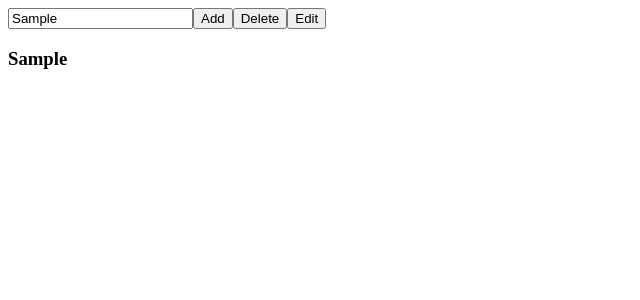
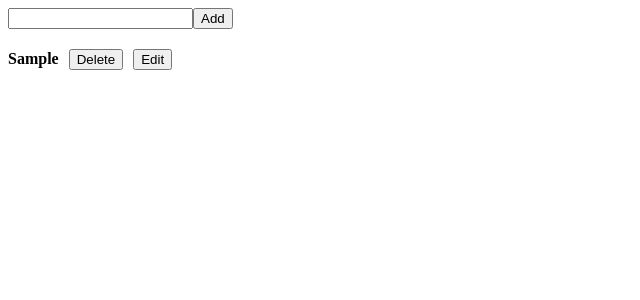
Before and after one commit to vartikadwivedi2005-code/Javascript_Vartika, a React (Vite) app in the folder lect_30/my-react-app/: page /contact in a window 1280 px wide. Both pictures are taken after typing "Sample" into the empty fields and a click on the button "Add". Shown: the top 300 px of the page, without its empty margins (0-640 px from the left). Built offline with nearby package versions, Linux system fonts and the light colour scheme.

Commit message:
UseReducer

```diff
--- a/lect_30/my-react-app/src/ToDoList.jsx
+++ b/lect_30/my-react-app/src/ToDoList.jsx
@@ -103,58 +103,89 @@
 // // export default ToDoList
 
 
-import React from 'react'
-import { useReducer } from 'react'
+import React, { useReducer } from 'react';
 
-const ToDoList = () => {
-  let initialData={
-    input:"",
-    todos:[]
-  }
-  function reducer(state,action){
-    if(action.type==="set_input"){
-      return {
-        ...state,input:action.payload
-      }
-    }
-    else if(action.type==="add_todo"){
-      return {
-        input:"",
-        todos:[...state.todos,state.input]
-      }
-    }
-    else if(action.type==="delete_todo"){
+const initialData = {
+    input: "",
+    todos: [],
+    index: null
+};
+
+function reducer(state, action) {
+    switch (action.type) {
+        case "SET_INP":
             return {
                 ...state,
-        todos: state.todos.filter((_, i) => i !== action.payload)
-      }
-    }
-    else if(action.type==="edit_todo"){
-      let updatedTodos = [...state.todos];
-      updatedTodos[action.payload] = state.input;
+                input: action.payload
+            };
+        case "ADD_TODO":
+            return {
+                ...state,
+                todos: [...state.todos, state.input],
+                input: ""
+            };
+        case "DELET_TODO":
+            return {
+                ...state,
+                todos: state.todos.filter((_, id) => id !== action.payload)
+            };
+        case "EDIT_TODO":
+            return {
+                ...state,
+                input: state.todos[action.payload],
+                index: action.payload
+            };
+        case "UPDATE_TODO": {
+            const updatedTodos = [...state.todos];
+            updatedTodos[state.index] = state.input;
             return {
                 ...state,
                 todos: updatedTodos,
-        input: ""
+                input: "",
+                index: null
+            };
+        }
+        default:
+            return state;
+    }
 }
 
+const Todo = () => {
+    const [state, dispatch] = useReducer(reducer, initialData);
+
+    function handleSubmit() {
+        if (state.input.trim() === "") return;
+
+        if (state.index !== null) {
+            dispatch({ type: "UPDATE_TODO" });
+        } else {
+            dispatch({ type: "ADD_TODO" });
+        }
     }
 
-    return state
-  }
-  let [state,dispatch]=  useReducer(reducer,initialData)
     return (
         <div>
-      <input onChange={(e)=>dispatch({type:"set_input",payload:e.target.value})}/>
-      <button onClick={()=>dispatch({type:"add_todo"})}>Add</button>
-      <button onClick={()=>dispatch({type:"delete_todo",payload:0})}>Delete</button>
-      <button onClick={()=>dispatch({type:"edit_todo",payload:1})}>Edit</button>
-      {state.todos.map((a,index)=>{
-        return <h3 key={index}>{a}</h3>
+            <input
+                name='input'
+                value={state.input}
+                onChange={(e) => dispatch({ type: "SET_INP", payload: e.target.value })}
+            />
+            <button onClick={handleSubmit}>
+                {state.index !== null ? "Update" : "Add"}
+            </button>
+
+            {state.todos.map((todo, idx) => {
+
+                return (
+                    <div key={idx} style={{ display: 'flex', alignItems: 'center', gap: '10px' }}>
+                        <h4>{todo}</h4>
+                        <button onClick={() => dispatch({ type: "DELET_TODO", payload: idx })}>Delete</button>
+                        <button onClick={() => dispatch({ type: "EDIT_TODO", payload: idx })}>Edit</button>
+                    </div>
+                );
             })}
         </div>
-  )
-}
+    );
+};
 
-
-export default ToDoList
+export default Todo;
```
Lines whose indentation alone changed are shown as unchanged.
